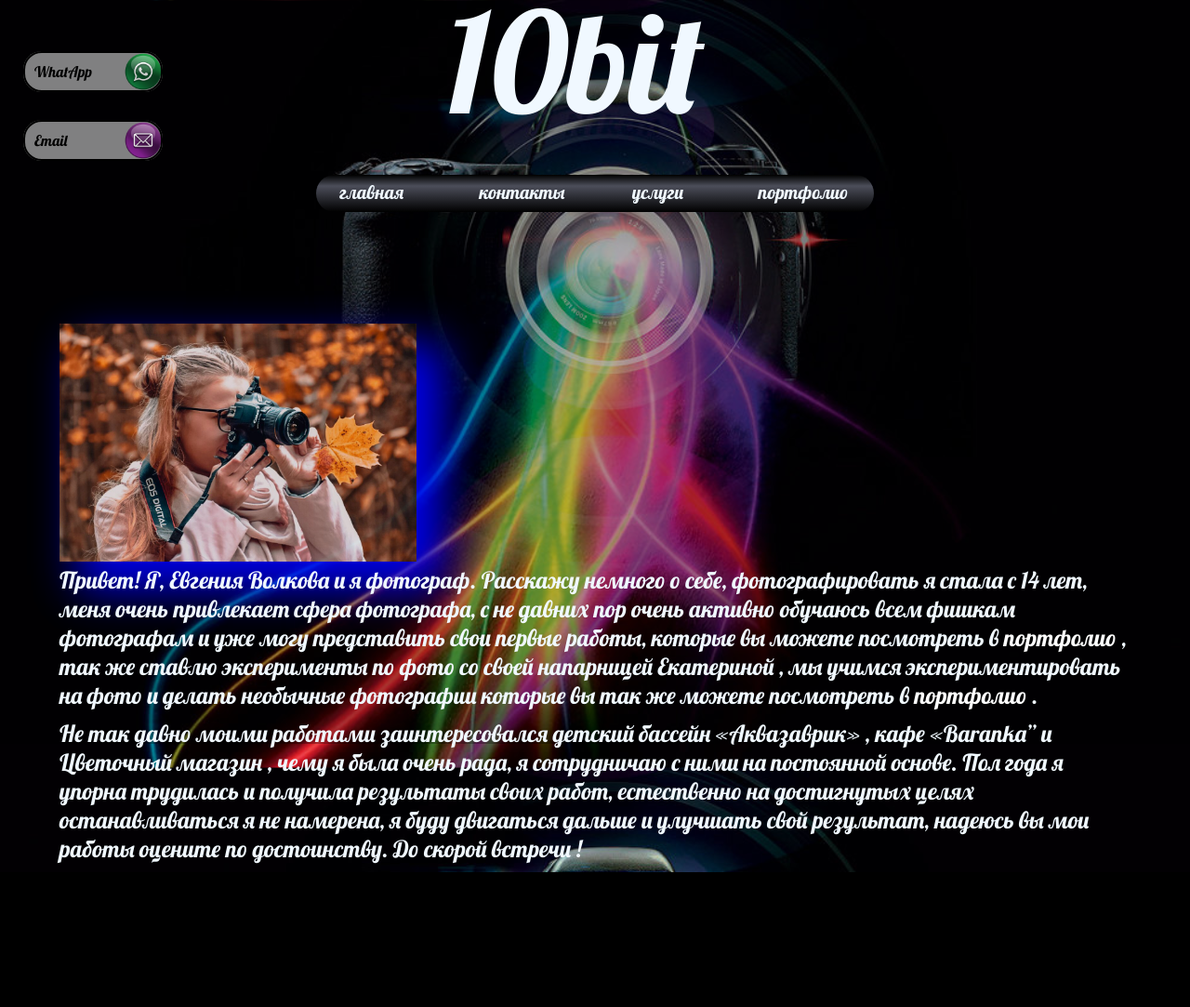
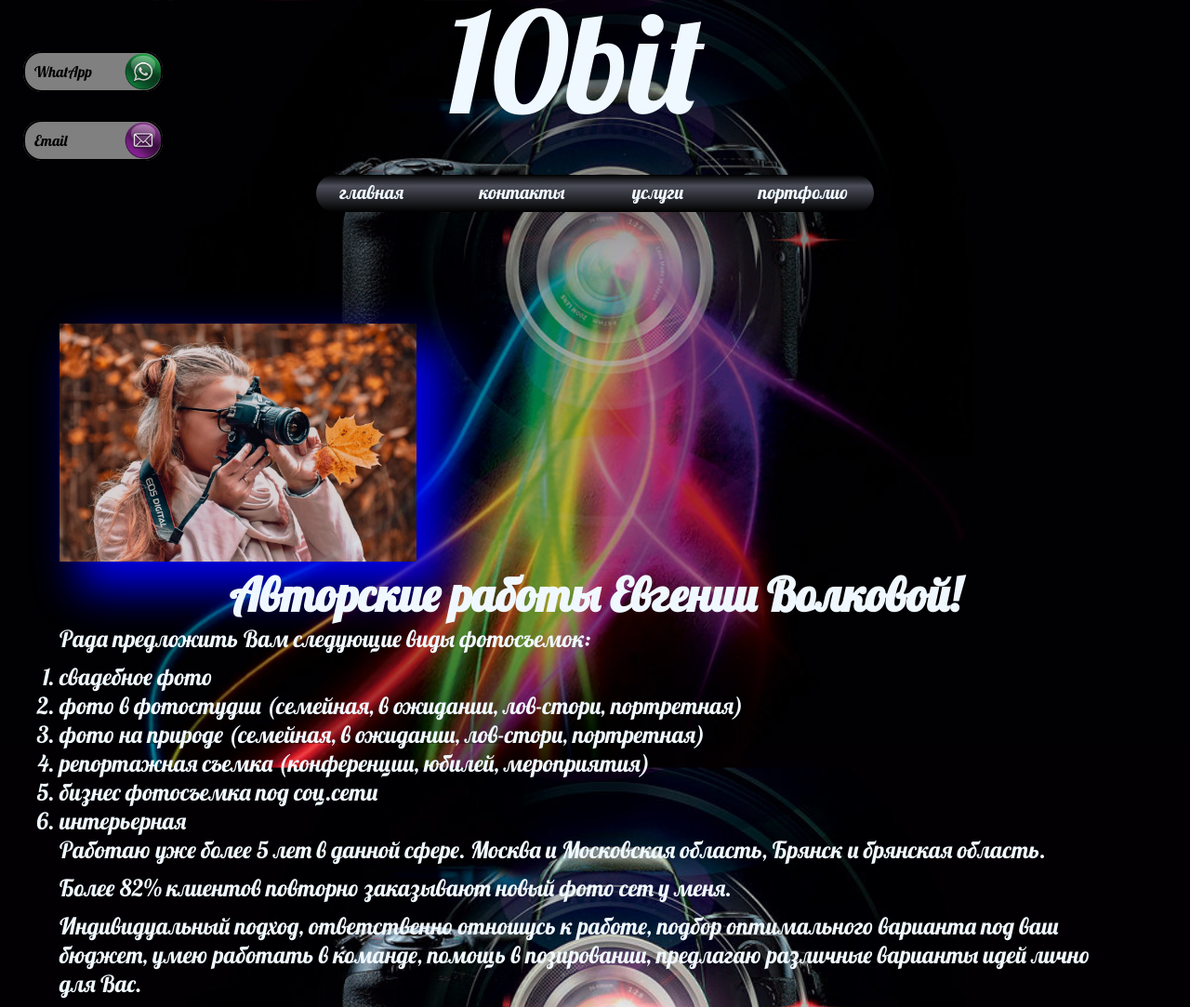
Before and after one commit to ALupekin/evva, a plain HTML site: page index.html in a window 1280 px wide. Shown: the whole page at 93% size. Before the commit the page ends 938 px from the top, so only its background shows below. Drawn offline with Linux system fonts and the light colour scheme.

Commit message:
Add files via upload

```diff
--- a/index.html
+++ b/index.html
@@ -29,9 +29,23 @@
   <div class="foto"><img src="img/eva1.jpeg">  </div>
     <div class="priv_all">
     <div class="priv">
-      <p>Привет! Я, Евгения Волкова и я фотограф. Расскажу немного о себе, фотографировать я стала с 14 лет, меня очень привлекает сфера фотографа, с не давних пор очень активно обучаюсь всем фишкам фотографам и уже могу представить свои первые работы, которые вы можете посмотреть в <a href="foto.html">портфолио</a> , так же ставлю эксперименты по фото со своей напарницей Екатериной , мы учимся экспериментировать на фото и делать необычные фотографии которые вы так же можете посмотреть в <a href="foto.html">портфолио</a> . </p></div>
-      <div class="priv2"><p>Не так давно моими работами заинтересовался детский бассейн «Аквазаврик» , кафе «Baranka” и Цветочный магазин , чему я была очень рада, я сотрудничаю с ними на постоянной основе. Пол года я упорна трудилась и получила результаты своих работ, естественно на достигнутых целях останавливаться я не намерена, я буду двигаться дальше и улучшать свой результат, надеюсь вы мои работы оцените по достоинству. До скорой встречи !</p>
+      <main>
+      <h1>Авторские работы Евгении Волковой!</h1>
 
+      <p>Рада предложить Вам следующие виды фотосъемок:</p>
+<ol class="list">
+<li>свадебное фото</li>
+<li>фото в фотостудии (семейная, в ожидании, лов-стори, портретная)</li>
+<li>фото на природе (семейная, в ожидании, лов-стори, портретная)</li>
+<li>репортажная съемка (конференции, юбилей, мероприятия)</li>
+<li>бизнес фотосъемка под соц.сети</li>
+<li>интерьерная</li>
+</ol>
+      <p>Работаю уже более 5 лет в данной сфере. Москва и Московская область, Брянск и брянская область.</p>
+      <p>Более 82% клиентов повторно заказывают новый фото сет у меня.</p>
+
+      <p>Индивидуальный подход, ответственно отношусь к работе, подбор оптимального варианта под ваш бюджет, умею работать в команде, помощь в позировании, предлагаю различные варианты идей лично для Вас.</p>
+      </main>
     </div>
    </div>
 
```
